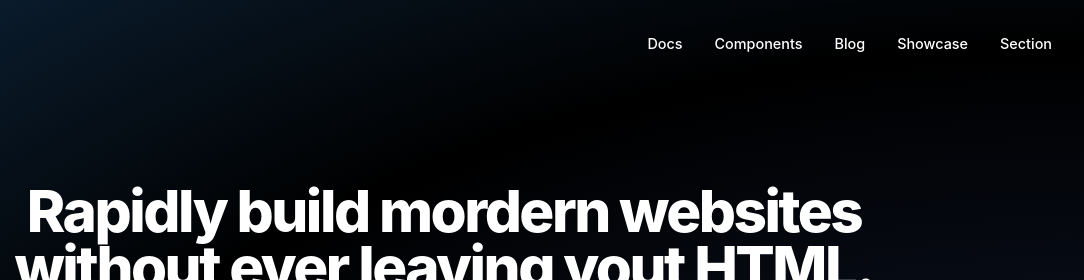
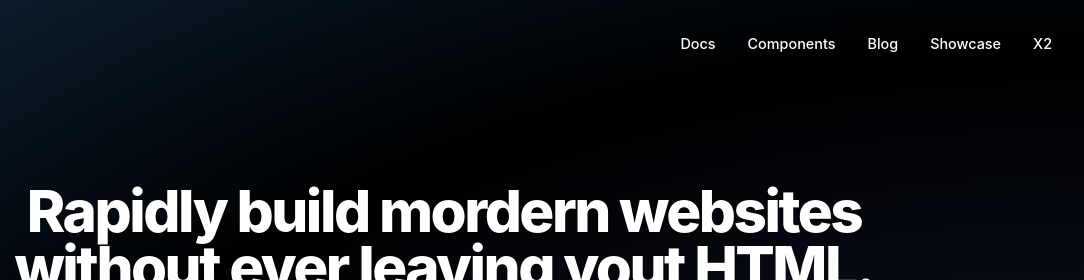
Before and after one commit to Sysinfocus/TailwindLike, a plain HTML site: page tailwindcss.html in a window 1280 px wide. Shown: the top 280 px of the page, 196-1280 px from the left. Drawn offline with Linux system fonts and the light colour scheme.

Commit message:
Update tailwindcss.html

```diff
--- a/tailwindcss.html
+++ b/tailwindcss.html
@@ -19,7 +19,7 @@
                 <a copyfrom="a" href="#">Components</a>
                 <a copyfrom="a" href="#">Blog</a>
                 <a copyfrom="a" href="#">Showcase</a>
-                <a copyfrom="a" href="#">Section</a>
+                <a copyfrom="a" href="#">X2</a>
             </div>
         </header>
         <main>
```
